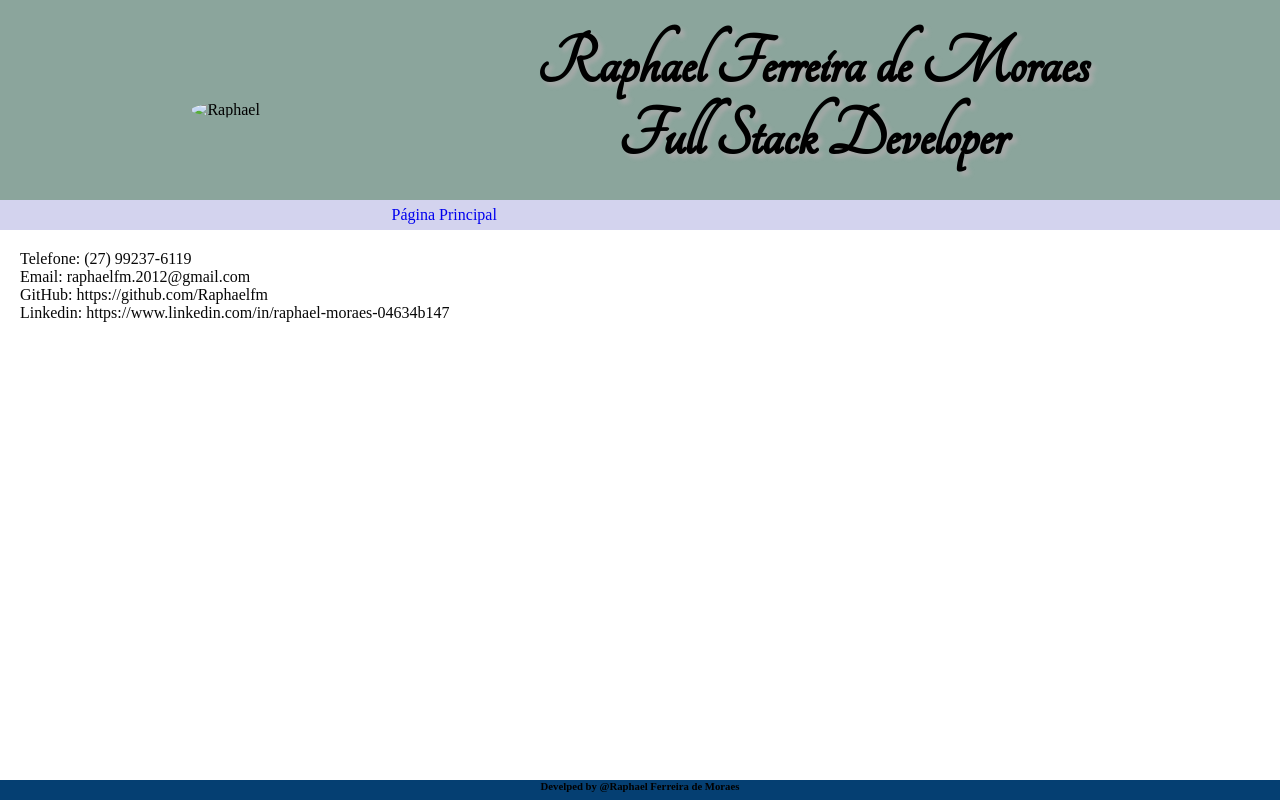
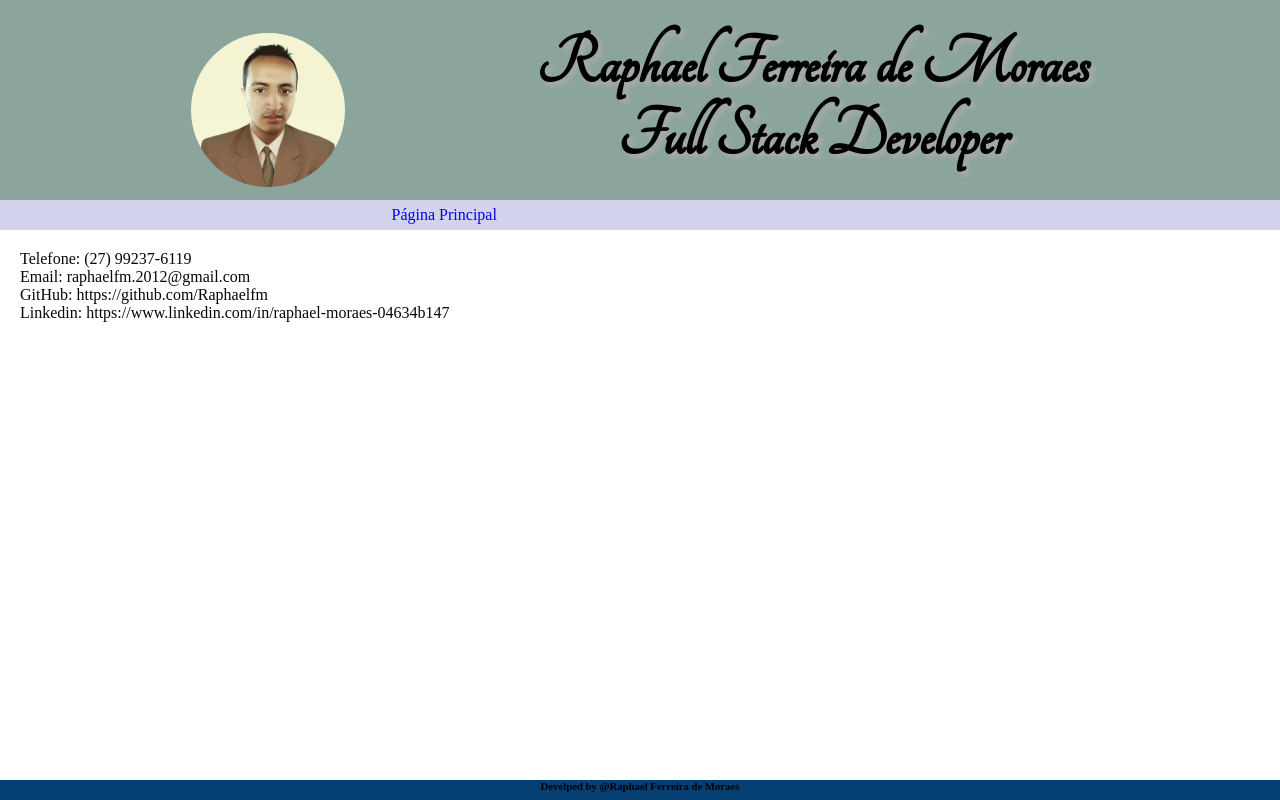
Before and after one commit to Raphaelfm/Pagina-de-Portifolio, a plain HTML site: page contato.html in a window 1280 px wide. Drawn offline with Linux system fonts and the light colour scheme; the site is published under a folder, as on GitHub Pages, so addresses that start at the root find nothing.

Commit message:
Alteração da imagem

```diff
--- a/contato.html
+++ b/contato.html
@@ -12,7 +12,7 @@
 </head>
 <body>
     <header>
-        <img src="/imagens/Raphael Perfil.jpeg" alt="Raphael">
+        <img src="Raphael Perfil.jpeg" alt="Raphael">
 
         <section id="titulo">
             <h1>Raphael Ferreira de Moraes</h1>
```
Also changed, not shown: index.html (+1 -1 lines), Raphael Perfil.jpeg (added).
